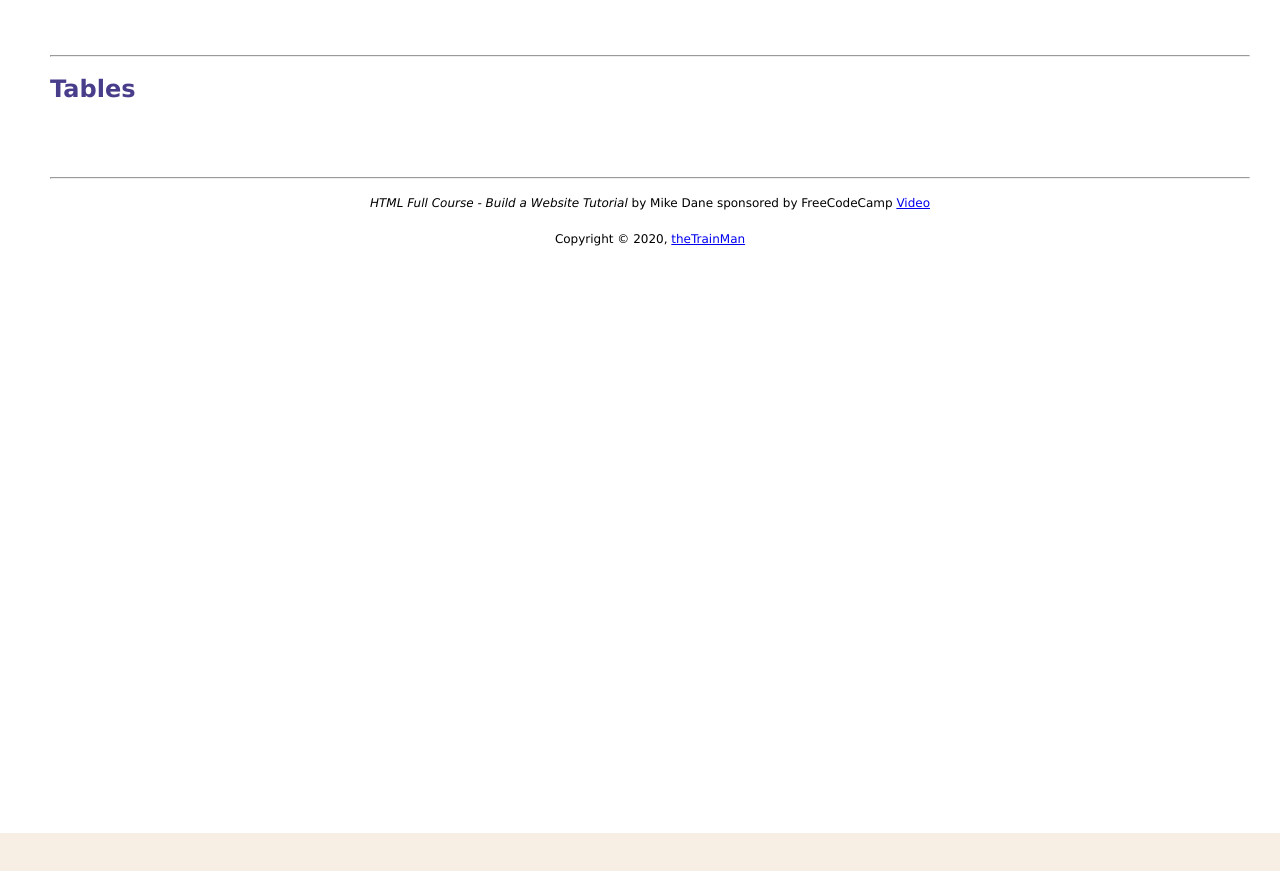
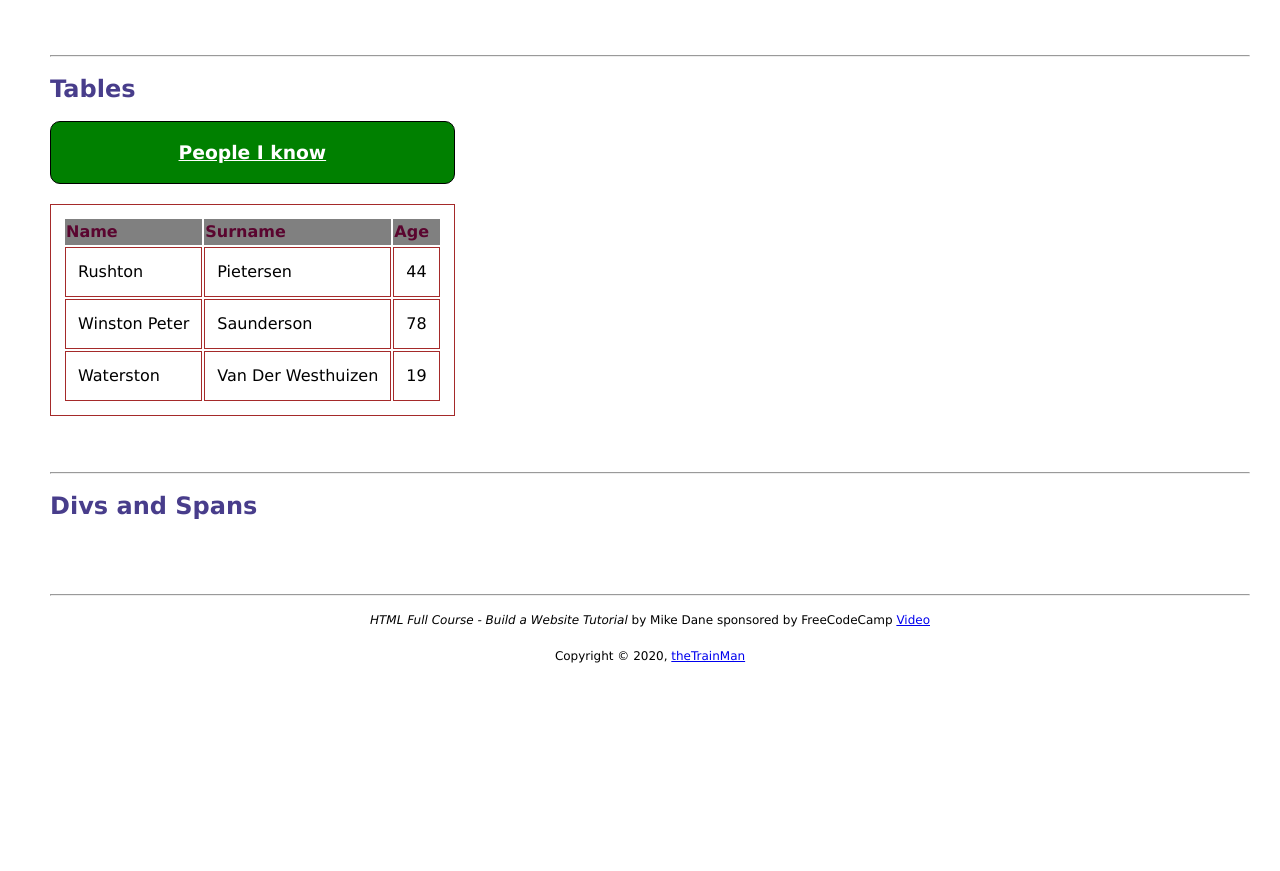
Before and after one commit to theTrainMan/1.1_HTML__Full_Basics_Course, a plain HTML site: page index.html in a window 1280 px wide. Shown: the part 4095-4966 px from the top of the page. Before the commit the page ends 4928 px from the top, so only its background shows below. Drawn offline with Linux system fonts and the light colour scheme.

Commit message:
Tables
Completed this with th, td, tr and captions, added some styling to the table

```diff
--- a/css/style.css
+++ b/css/style.css
@@ -67,3 +67,25 @@ footer {
     margin: 2px;
     padding-left: 5px;
 }
+
+table,
+td {
+    border: 1px solid brown;
+    padding: 12px;
+}
+
+th {
+    background-color: grey;
+    color: #5a052f;
+}
+
+caption {
+    background-color: green;
+    border: 1px solid black;
+    border-radius: 10px;
+    margin-bottom: 20px;
+}
+
+caption h3 {
+    color: white;
+}
--- a/index.html
+++ b/index.html
@@ -181,7 +181,43 @@
         <br>
         <br>
         <hr>
+
         <h2>Tables</h2>
+        <table>
+            <thead>
+                <caption>
+                    <h3>People I know</h3>
+                </caption>
+                <tr>
+                    <th>Name</th>
+                    <th>Surname</th>
+                    <th>Age</th>
+                </tr>
+            </thead>
+            <tbody>
+                <tr>
+                    <td>Rushton</td>
+                    <td>Pietersen</td>
+                    <td>44</td>
+                </tr>
+                <tr>
+                    <td>Winston Peter</td>
+                    <td>Saunderson</td>
+                    <td>78</td>
+                </tr>
+                <tr>
+                    <td>Waterston</td>
+                    <td>Van Der Westhuizen</td>
+                    <td>19</td>
+                </tr>
+            </tbody>
+        </table>
+        <br>
+        <br>
+        <hr>
+
+        <h2>Divs and Spans</h2>
+
 
         <div class="clearfix"></div>
         <br>
```
